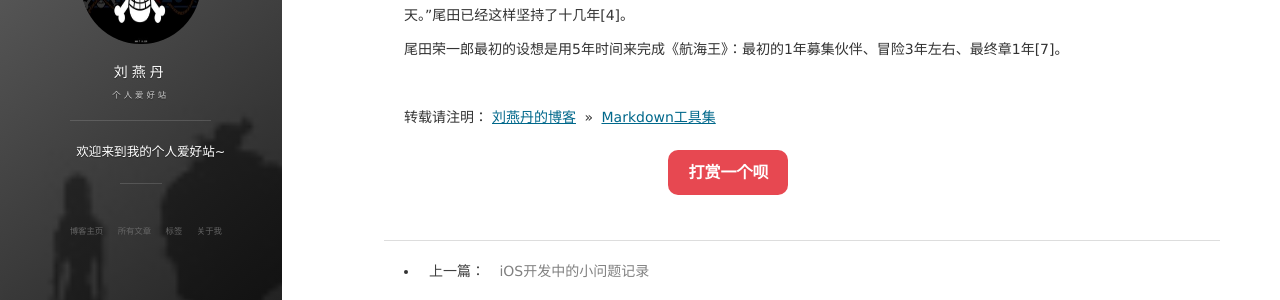
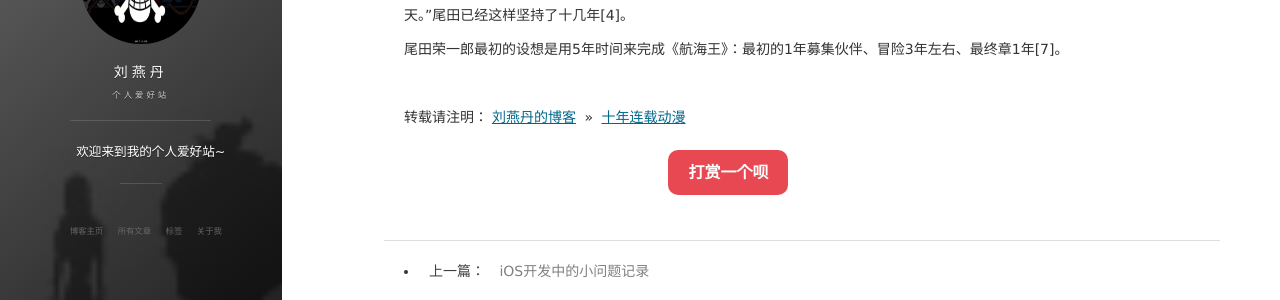
Before and after one commit to lyd2580/lyd2580.github.io, a Jekyll site: the page built from _posts/2016-11-20-markdownTool.md, in a window 1280 px wide and 900 px high, scrolled down 962 px. Shown: the part 364-664 px from the top of the window. Built offline with Jekyll 4.4.1, drawn with Linux system fonts in a browser that asks for light colours; nearby versions of some CDN libraries; comment, search, counter and statistics services are not loaded.

Commit message:
Update 2016-11-20-markdownTool.md

```diff
--- a/_posts/2016-11-20-markdownTool.md
+++ b/_posts/2016-11-20-markdownTool.md
@@ -73,4 +73,4 @@ Romance Dawn
 
 <br>
 
-转载请注明：[刘燕丹的博客](http://lyd2580) » [Markdown工具集](http://baixin.io/2016/11/markdownTool/)
+转载请注明：[刘燕丹的博客](https://lyd2580.github.io) » [十年连载动漫](https://lyd2580.github.io/2018/06/markdownTool/)
```
